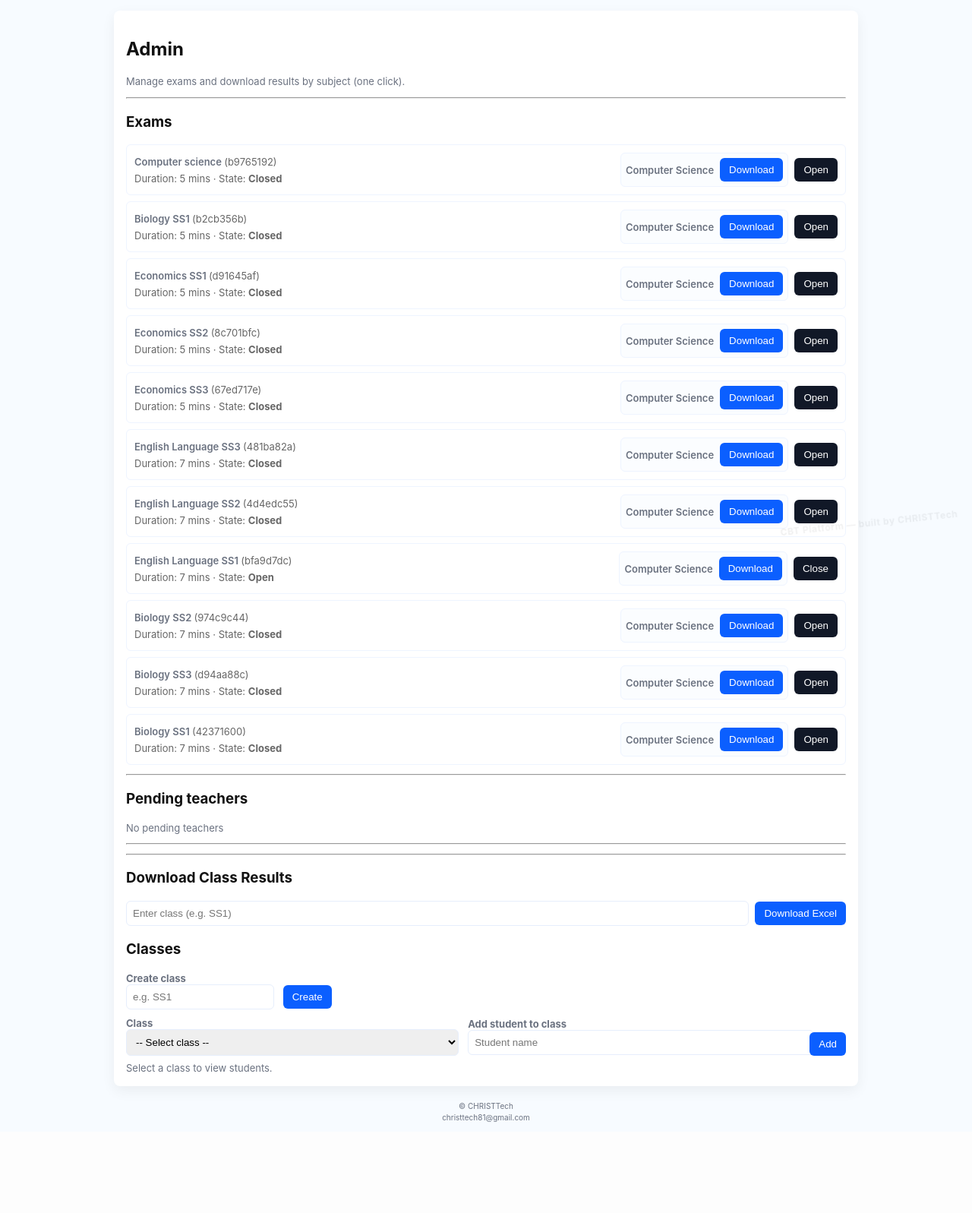
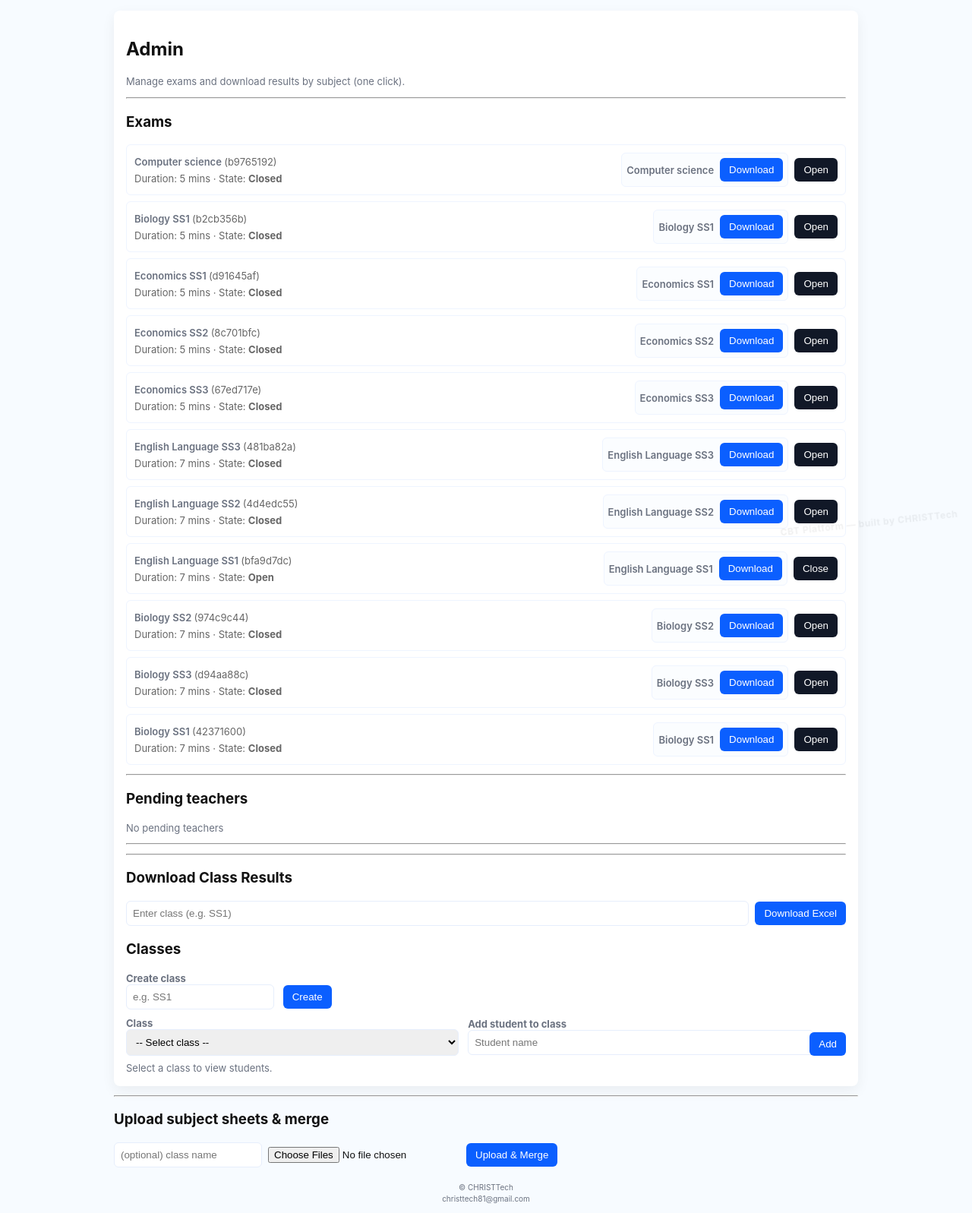
Before and after one commit to ChristTech/Computer_based_Test_Platform, a Flask app: template templates/admin.html in a window 1280 px wide. Shown: the part 92-1689 px from the top of the page at 76% size. Before the commit the page ends 1569 px from the top, so only its background shows below. Run offline with Flask 3, Linux system fonts and the light colour scheme; the template is opened without the code that fills it, so the values that code supplies are empty; data comes from the database, SQL or seed files in the repository.

Commit message:
Final working update

```diff
--- a/app.py
+++ b/app.py
@@ -1326,6 +1326,8 @@ def not_found(e):
 def server_error(e):
     return render_template('base_error.html', code=500, message='Internal server error'), 500
 
+
+
 # audit logs JSON endpoint
 @app.route('/api/audit_logs')
 def api_audit_logs():
@@ -1461,8 +1463,6 @@ def download_results():
         if not results:
             return jsonify({'error': 'No results found'}), 404
 
-        import pandas as pd
-        from io import BytesIO
 
         # Step 3: Create DataFrame
         df = pd.DataFrame(results)
@@ -2059,5 +2059,91 @@ def _fmt_datetime(ts, fmt='%Y-%m-%d %H:%M'):
     except Exception:
         return str(ts)
 
+# =====================================
+# Admin upload & merge class results
+# =====================================
+
+from flask import send_file, jsonify, request
+
+
+@app.route('/api/upload_merge_class', methods=['POST'])
+def upload_merge_class():
+    """
+    Upload multiple result files (Excel/CSV), merge into one Excel sheet.
+    Subject name is extracted cleanly from the filename (e.g. 'Economics.xlsx' or 'Economics ss rd c.a.csv' -> 'Economics')
+    """
+    files = request.files.getlist('files')
+    class_name = (request.form.get('class_name') or '').strip()
+
+    if not files:
+        return jsonify({'error': 'No files uploaded'}), 400
+
+    def guess_name_col(cols):
+        for c in cols:
+            if any(x in str(c).lower() for x in ['name', 'student']):
+                return c
+        return cols[0]
+
+    def guess_score_col(cols):
+        for c in cols:
+            if any(x in str(c).lower() for x in ['score', 'mark', 'result']):
+                return c
+        if len(cols) > 1:
+            return cols[1]
+        return cols[0]
+
+    merged = None
+
+    for f in files:
+        # Derive clean subject name from filename
+        subject_name = os.path.splitext(f.filename)[0]
+        subject_name = subject_name.replace('_', ' ').strip()
+
+        # Keep only the first word before spaces, or until something like "ss", "rd", etc.
+        parts = subject_name.split()
+        if len(parts) > 0:
+            subject_name = parts[0]
+
+        # Capitalize nicely
+        subject_name = subject_name.capitalize()
+
+        try:
+            try:
+                df = pd.read_excel(f)
+            except Exception:
+                f.stream.seek(0)
+                df = pd.read_csv(f)
+        except Exception as e:
+            return jsonify({'error': f'Failed to read {f.filename}: {e}'}), 400
+
+        df.columns = [str(c).strip() for c in df.columns]
+        name_col = guess_name_col(df.columns)
+        score_col = guess_score_col(df.columns)
+
+        df[name_col] = df[name_col].astype(str).str.strip()
+        df[score_col] = pd.to_numeric(df[score_col], errors='coerce')
+
+        df = df[[name_col, score_col]].rename(columns={name_col: 'student', score_col: subject_name})
+        df = df.set_index('student')
+
+        if merged is None:
+            merged = df
+        else:
+            merged = merged.join(df, how='outer')
+
+    if merged is None or merged.empty:
+        return jsonify({'error': 'No usable data found'}), 400
+
+    merged = merged.reset_index().fillna('')
+
+    out = BytesIO()
+    merged.to_excel(out, index=False)
+    out.seek(0)
+
+    filename = f"{class_name or 'merged'}_results.xlsx"
+    return send_file(out, as_attachment=True,
+                     download_name=filename,
+                     mimetype='application/vnd.openxmlformats-officedocument.spreadsheetml.sheet')
+
 if __name__ == "__main__":
     app.run(host='0.0.0.0', port=5000, debug=True)
--- a/templates/admin.html
+++ b/templates/admin.html
@@ -89,6 +89,16 @@ body{font-family:Inter,system-ui,Arial;margin:20px;background:#f7fbff}
       <div id="classStudentsList" class="small" style="margin-top:8px">Select a class to view students.</div>
     </div>
   </div>
+
+  <hr style="margin:12px 0;"/>
+  <h3>Upload subject sheets & merge</h3>
+  <div style="display:flex;gap:8px;align-items:center;flex-wrap:wrap">
+    <input id="mergeClassSelect" type="text" placeholder="(optional) class name" style="padding:8px;border-radius:6px;border:1px solid #e6eefc;min-width:160px"/>
+    <input id="mergeFilesInput" type="file" multiple accept=".xlsx,.xls,.csv,.txt" />
+    <button id="mergeUploadBtn" class="link-btn">Upload & Merge</button>
+    <span id="mergeMsg" class="small" style="margin-left:8px"></span>
+  </div>
+
 </div>
 
 <script>
@@ -124,14 +134,14 @@ async function loadExams(){
       right.style.display='flex'; right.style.gap='8px'; right.style.alignItems='center';
 
       // subject + download button (if subject exists)
-      const subj = e.subject || '';
+      const subj = e.title || '';
       if(subj){
         const subjWrap = document.createElement('div');
         subjWrap.className = 'subject-chip';
         subjWrap.innerHTML = `<span style="font-weight:600">${subj}</span>`;
         const dlBtn = document.createElement('button');
         dlBtn.className = 'link-btn download-subject';
-        dlBtn.dataset.subject = subj;
+        dlBtn.dataset.subject = "subj";
         dlBtn.dataset.exam = e.id;                // pass exam id too
         dlBtn.dataset.format = 'csv';
         dlBtn.innerText = 'Download';
@@ -311,6 +321,63 @@ document.addEventListener('click', function(ev){
     document.getElementById('createClassBtn').addEventListener('click', createClass);
     document.getElementById('addStudentBtn').addEventListener('click', addStudentToClass);
 
+    // ADD: Upload & Merge handler
+    document.getElementById('mergeUploadBtn').addEventListener('click', async (ev) => {
+      const filesInput = document.getElementById('mergeFilesInput');
+      const classInput = document.getElementById('mergeClassSelect');
+      const msg = document.getElementById('mergeMsg');
+      msg.innerText = '';
+      if (!filesInput.files.length) {
+        msg.style.color = '#ef4444';
+        msg.innerText = 'Choose one or more files first';
+        return;
+      }
+      const fd = new FormData();
+      for (const f of filesInput.files) fd.append('files', f);
+      const className = (classInput.value || '').trim();
+      if (className) fd.append('class_name', className);
+
+      const uploadBtn = ev.currentTarget;
+      uploadBtn.disabled = true; uploadBtn.innerText = 'Merging...';
+      msg.style.color = '#666'; msg.innerText = 'Uploading files...';
+
+      try {
+        const res = await fetch('/api/upload_merge_class', { method: 'POST', body: fd });
+        if (!res.ok) {
+          const j = await res.json().catch(()=>({error:'server error'}));
+          msg.style.color = '#ef4444';
+          msg.innerText = 'Merge failed: ' + (j.error || res.statusText);
+        } else {
+          // download returned file blob
+          const disposition = res.headers.get('content-disposition') || '';
+          let filename = (className || 'merged') + '_results.xlsx';
+          const match = disposition.match(/filename\*?=(?:UTF-8'')?["']?([^;"']+)/);
+          if (match) filename = decodeURIComponent(match[1]);
+
+          const blob = await res.blob();
+          const url = URL.createObjectURL(blob);
+          const a = document.createElement('a');
+          a.href = url; a.download = filename;
+          document.body.appendChild(a); a.click();
+          a.remove();
+          URL.revokeObjectURL(url);
+
+          msg.style.color = '#059669';
+          msg.innerText = 'Merged file downloaded';
+          // clear inputs
+          filesInput.value = '';
+          classInput.value = '';
+        }
+      } catch (e) {
+        console.error(e);
+        msg.style.color = '#ef4444';
+        msg.innerText = 'Network/upload failed';
+      } finally {
+        uploadBtn.disabled = false; uploadBtn.innerText = 'Upload & Merge';
+      }
+    });
+
+
     loadExams(); loadPending();
     loadClassesAdmin();
     // --- Download All Results per Class ---
```
